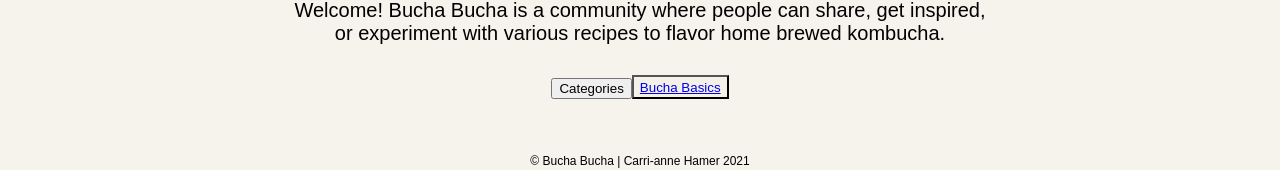
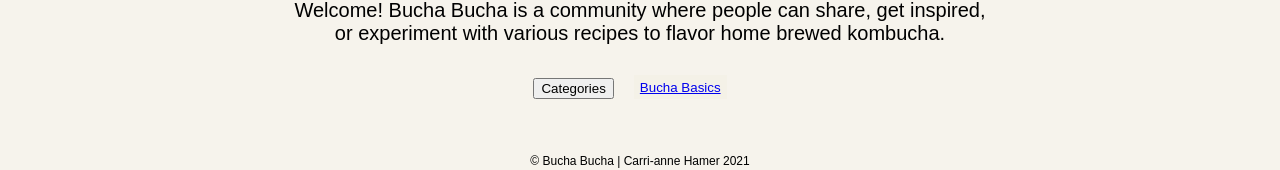
Before and after one commit to chamer79/Bucha-Bucha, a React (Create React App) app in the folder bucha/: page / in a window 1280 px wide. Shown: the part 270-440 px from the top of the page. Built offline with nearby package versions, Linux system fonts and the light colour scheme; no server answers.

Commit message:
post stand down push

```diff
--- a/bucha/src/App.css
+++ b/bucha/src/App.css
@@ -63,13 +63,14 @@ footer {
   flex-direction: row wrap;
   justify-content: center;
 }
-.invisible a,
+.dropdown,
 .faq-button {
   background-color: rgba(243,240,230, .75);
+
 }
 .dropdown {
   flex-direction: column;
-  border: 1px solid black;
+  border: none;
   /* box-sizing: border-box; */
 }
 .visible a {
@@ -79,3 +80,15 @@ footer {
 .invisible a {
   display: none;
 }
+.faq-button {
+  margin : 0 20px;
+  border: none;
+  text-decoration: none;
+}
+
+/*==========================
+  Recipe Component
+==========================*/
+.recipe {
+  grid-template-columns: ;
+}
```
